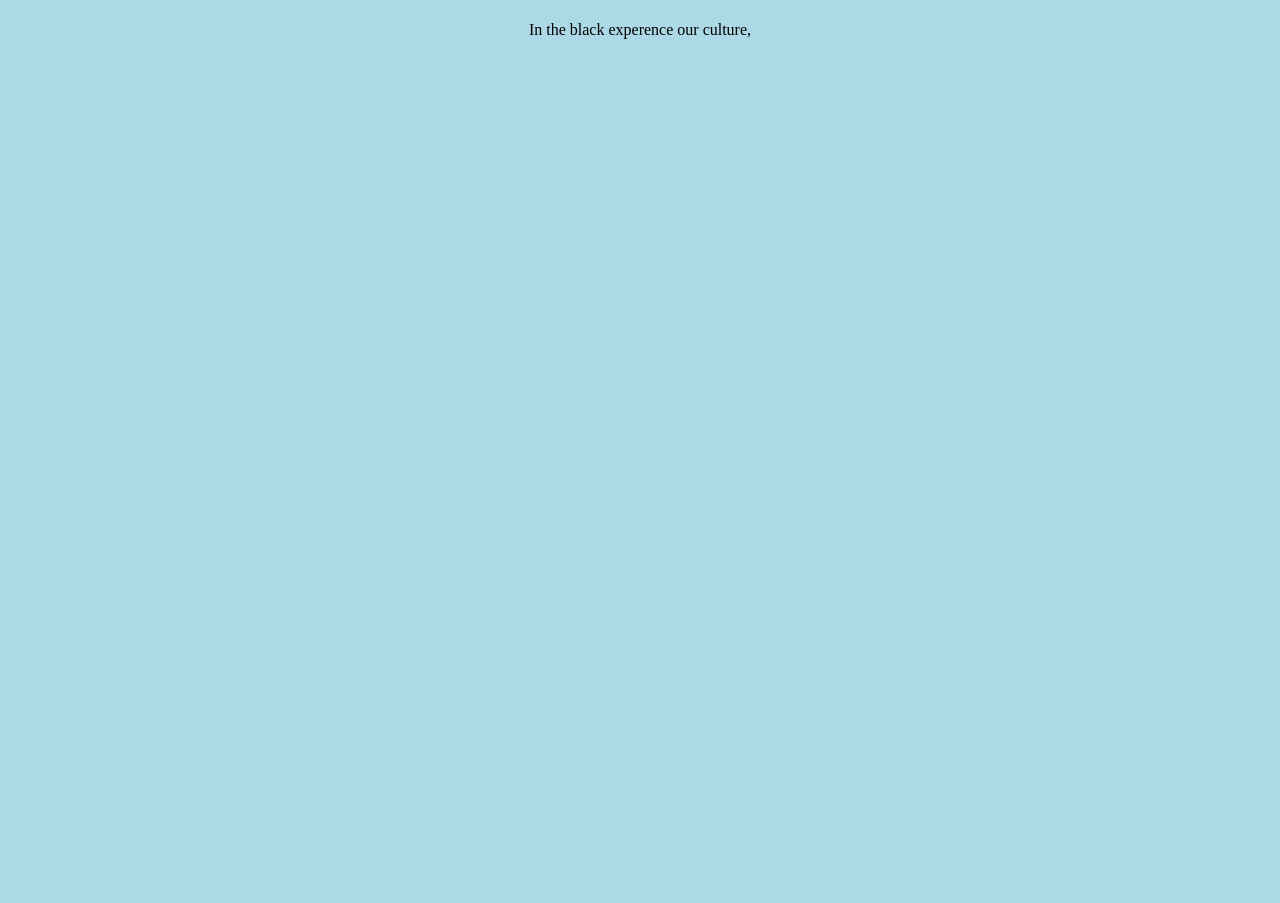
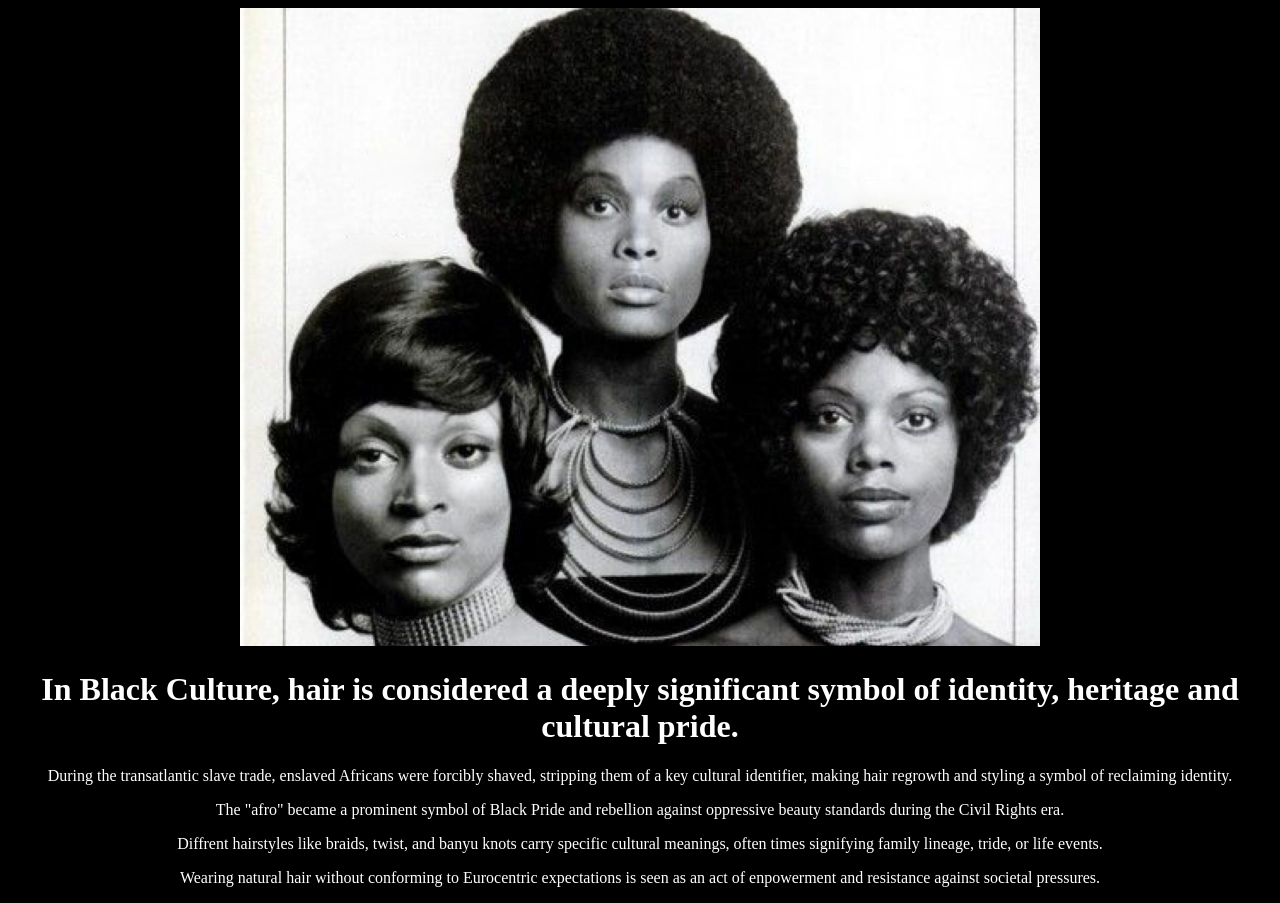
Before and after one commit to Maji1900/Image-and-text-page-2, a plain HTML site: page index.html in a window 1280 px wide. Before the commit the page ends 800 px from the top, so only its background shows below. Drawn offline with Linux system fonts and the light colour scheme.

Commit message:
image and text

```diff
--- a/index.html
+++ b/index.html
@@ -3,18 +3,36 @@
   <head>
     <style>
       body {
-        background-color: lightblue;}
+        background-color: black;
+        color: white
+      }
     </style>
   </head>
   <body>
-  <center>
-    <h1>
-      </h1>
-    <p>
-      In the black experence our culture,
-    </p>
-    <img src=""
-    </center>
+    <center>
+     <img src="IMG_8283 2.jpg" alt="page 2/1" width="800"
+   </center>
+      <h1>
+      In Black Culture, hair is considered a deeply significant symbol of identity, heritage and cultural pride.
+        </h1>
+      <p>
+        During the transatlantic slave trade, enslaved Africans were forcibly shaved, stripping them of a key cultural identifier, making hair regrowth and styling a symbol of reclaiming identity.
+      </p>
+      <p>
+        The "afro" became a prominent symbol of Black Pride and rebellion against oppressive beauty standards during the Civil Rights era.
+      </p>
+
+      <p>
+        Diffrent hairstyles like braids, twist, and banyu knots carry specific cultural meanings, often times signifying family lineage, tride, or life events.
+      </p>
+
+      <p>
+        Wearing natural hair without conforming to Eurocentric expectations is seen as an act of enpowerment and resistance against societal pressures.
+      </p>
+
+
+
+
 
 
 
```
